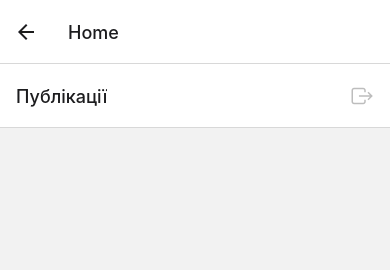
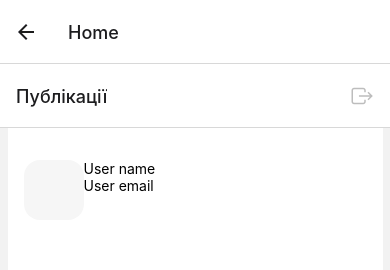
Before and after one commit to SvitlanaChudak/React_native, a React Native app: screen /Home in a window 390 px wide. Shown: the top 270 px of the page. Built offline with nearby package versions, Linux system fonts and the light colour scheme.

Commit message:
add camera, maps, location

```diff
--- a/Screens/CreatePostsScreen.js
+++ b/Screens/CreatePostsScreen.js
@@ -0,0 +1,111 @@
+import React, { useState, useEffect, useRef }from 'react';
+import { View, StatusBar, StyleSheet, Text, TextInput, Pressable, TouchableOpacity } from 'react-native';
+import { Ionicons } from "@expo/vector-icons";
+import { useNavigation } from '@react-navigation/native';
+import { Camera } from "expo-camera";
+import * as MediaLibrary from "expo-media-library";
+
+
+export const CreatePostsScreen = () => {
+    const navigation = useNavigation();
+
+  const [hasPermission, setHasPermission] = useState(null);
+  const [cameraRef, setCameraRef] = useState(null);
+  const [type, setType] = useState(Camera.Constants.Type.back);
+
+  useEffect(() => {
+    (async () => {
+      const { status } = await Camera.requestCameraPermissionsAsync();
+      await MediaLibrary.requestPermissionsAsync();
+
+      setHasPermission(status === "granted");
+    })();
+  }, []);
+
+  if (hasPermission === null) {
+    return <View />;
+  }
+  if (hasPermission === false) {
+    return <Text>No access to camera</Text>;
+  }
+
+    return (
+    <View style={styles.container}>
+            <StatusBar style="auto" />
+                  <Camera
+        style={styles.camera}
+        type={type}
+        ref={setCameraRef}
+      ></Camera>
+            <View style={styles.photoBox} >
+                <TouchableOpacity
+            onPress={() => {
+              setType(
+                type === Camera.Constants.Type.back
+                  ? Camera.Constants.Type.front
+                  : Camera.Constants.Type.back
+              );
+            }}
+          >
+                            <Pressable style={styles.photoButton} onPress={async () => {
+              if (cameraRef) {
+                const { uri } = await cameraRef.takePictureAsync();
+                await MediaLibrary.createAssetAsync(uri);
+              }
+            }}>
+                <Ionicons name="camera-outline" size={24} color="#BDBDBD" style={styles.exit} />
+                    </Pressable>
+                    </TouchableOpacity>
+            </View>
+            <View>
+            <Text>Завантажте фото</Text>
+            <TextInput placeholder="Назва..." />
+            <View>
+                <Pressable >
+                <Ionicons name="location-outline" size={24} color="#BDBDBD" style={styles.exit} />
+            </Pressable>
+                <TextInput placeholder="Місцевість..." />
+                </View>
+                </View>
+            <Pressable style={styles.addPhotoButton} onPress={() => navigation.navigate("PostsScreen")}><Text>Опубліковати</Text></Pressable>
+            <Pressable>
+                <Ionicons name="trash-outline" size={24} color="#BDBDBD" style={styles.exit} />
+                </Pressable>
+    </View>
+    )
+}
+
+const styles = StyleSheet.create({
+    container: {
+        flex: 1,
+        backgroundColor: '#fff',
+        // alignItems: 'center',
+        // justifyContent: 'center',
+    },
+    photoBox: {
+        width: 343,
+        height: 240,
+        borderRadius: 8,
+        backgroundColor: "#E8E8E8",
+        marginLeft: 16,
+        marginRight: 16,
+        marginTop: 32,
+marginBottom: 8,
+    },
+    addPhotoButton: {
+        width: 343,
+        height: 51,
+        borderRadius: 100,
+        backgroundColor: "#F6F6F6",
+        paddingTop: 16,
+        paddingBottom: 16,
+        paddingLeft: 120,
+        paddingRight: 120,
+    },
+    photoButton: {
+        paddingTop: 108,
+        paddingBottom: 108,
+        paddingLeft: 160,
+        paddingRight: 160,
+    },
+})
--- a/Screens/Home.js
+++ b/Screens/Home.js
@@ -4,19 +4,23 @@ import { Ionicons } from "@expo/vector-icons";
 import { View, StyleSheet } from 'react-native';
 import { Pressable } from 'react-native';
 import { useNavigation } from '@react-navigation/native';
+import { CreatePostsScreen } from './CreatePostsScreen';
+import { PostsScreen } from './PostsScreen';
 
 
-function PostsScreen() {
-const navigation = useNavigation();
-
+function Posts() {
   return (
-      <View style={styles.container}></View>
+    <View style={styles.container}>
+      <PostsScreen/>
+      </View>
   );
 }
 
-function CreatePostsScreen() {
+function CreatePosts() {
   return (
-    <View style={styles.container}></View>
+    <View style={styles.container}>
+      <CreatePostsScreen/>
+    </View>
   );
 }
 
@@ -29,16 +33,17 @@ function ProfileScreen() {
 const Tabs = createBottomTabNavigator();
 
 export const Home = () => {
+  const navigation = useNavigation();
     return (
         <Tabs.Navigator
             screenOptions={({ route }) => ({
                 tabBarIcon: ({ focused, color, size }) => {
                     let iconName;
 
-                    if (route.name === "PostsScreen") {
+                    if (route.name === "Posts") {
                         iconName = "grid-outline"
                     }
-                    if (route.name === "CreatePostsScreen") {
+                    if (route.name === "CreatePosts") {
                         iconName = "add-outline"
                     }
                     if (route.name === "ProfileScreen") {
@@ -46,30 +51,35 @@ export const Home = () => {
                     }
                     return <Ionicons name={iconName} size={24} color={iconName = focused ? "white" : "#212121"}/>;
                 },
-
+                  "tabBarActiveBackgroundColor": "#FF6C00",
+  "tabBarShowLabel": false,
+  "tabBarItemStyle": {
+    "width": 70,
+    "height": 40,
+    "borderRadius": 20,
+    "marginTop": 9,
+    "marginRight": 31,
+    "marginLeft": 31,
+    "marginBottom": 34
+  },
+  "tabBarStyle": [
+    {
+      "display": "flex"
+    },
+    null
+  ]
             })}
-        tabBarOptions={{
-        activeBackgroundColor: "#FF6C00",
-        showLabel: false,
-        tabStyle: {
-            width: 70,
-            height: 40,
-            borderRadius: 20,
-            marginTop: 9,
-            marginRight: 31,
-            marginLeft: 31,
-            marginBottom: 34,
-            },
-      }}
     >
-      <Tabs.Screen name="PostsScreen" component={PostsScreen} options={{
+      <Tabs.Screen name="Posts" component={Posts} options={{
           title: "Публікації", headerRight: () => (
             <Pressable onPress={() => navigation.navigate("Login")}>
               <Ionicons name="exit-outline" size={24} color="#BDBDBD" style={styles.exit} />
             </Pressable>
           ),
         }}/>
-      <Tabs.Screen name="CreatePostsScreen" component={CreatePostsScreen} />
+        <Tabs.Screen name="CreatePosts" component={CreatePosts} options={{
+          title: "Створити публікацію"
+        }} />
       <Tabs.Screen name="ProfileScreen" component={ProfileScreen} options={{
           headerRight: () => (
             <Pressable onPress={() => navigation.navigate("Login")}>
--- a/Screens/LoginScreen.js
+++ b/Screens/LoginScreen.js
@@ -9,7 +9,6 @@ export const LoginScreen = () => {
   const navigation = useNavigation();
 
     const onLogin = () => {
-      console.log(`${email} + ${password}`);
       navigation.navigate("Home");
   };
 
--- a/Screens/PostsScreen.js
+++ b/Screens/PostsScreen.js
@@ -1,12 +1,40 @@
 import React from 'react';
-import { View, StatusBar } from 'react-native';
+import { View, StatusBar, StyleSheet, Text } from 'react-native';
 
 
 export const PostsScreen = () => {
 
     return (
-    <View>
-        <StatusBar style="auto" />
+    <View style={styles.container}>
+            <StatusBar style="auto" />
+            <View style={styles.userDataBox}>
+                <View style={styles.avatarBox}></View>
+                <View>
+                <Text>User name</Text>
+                <Text>User email</Text>
+                </View>
+            </View>
     </View>
     )
 }
+
+const styles = StyleSheet.create({
+        container: {
+        flex: 1,
+        backgroundColor: '#fff',
+        width: 375,
+        // alignItems: 'center',
+        // justifyContent: 'center',
+    },
+  avatarBox: {
+    width: 60,
+    height: 60,
+      backgroundColor: '#F6F6F6',
+      borderRadius: 16,
+    },
+    userDataBox: {
+        marginLeft: 16,
+        marginTop: 32,
+        flexDirection: "row",
+  },
+});
--- a/Screens/RegistrationScreen.js
+++ b/Screens/RegistrationScreen.js
@@ -9,7 +9,6 @@ export const RegistrationScreen = () => {
   const navigation = useNavigation();
 
     const onRegister = () => {
-      console.log(`${login} + ${email} + ${password}`);
       navigation.navigate("Home");
   };
 
--- a/package.json
+++ b/package.json
@@ -23,7 +23,11 @@
     "react-native-reanimated": "~2.14.4",
     "react-native-safe-area-context": "4.5.0",
     "react-native-screens": "~3.20.0",
-    "react-native-web": "~0.18.10"
+    "react-native-web": "~0.18.10",
+    "expo-camera": "~13.2.1",
+    "expo-media-library": "~15.2.3",
+    "react-native-maps": "1.3.2",
+    "expo-location": "~15.1.1"
   },
   "devDependencies": {
     "@babel/core": "^7.20.0"
```
Also changed, not shown: Screens/MapScreen.js (+33 -0 lines), 1 other file (tests, documents, lock files or other folders).
